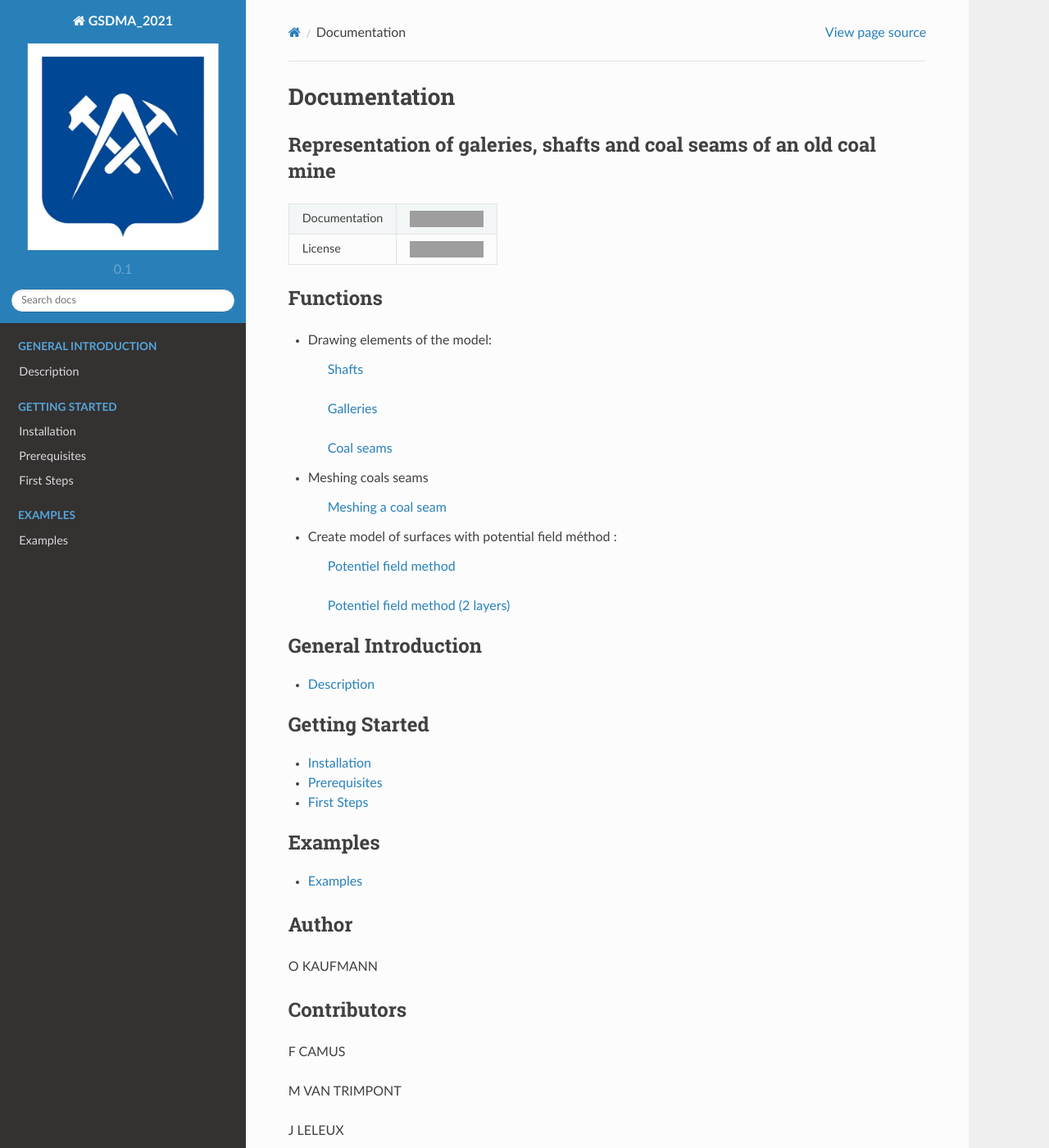
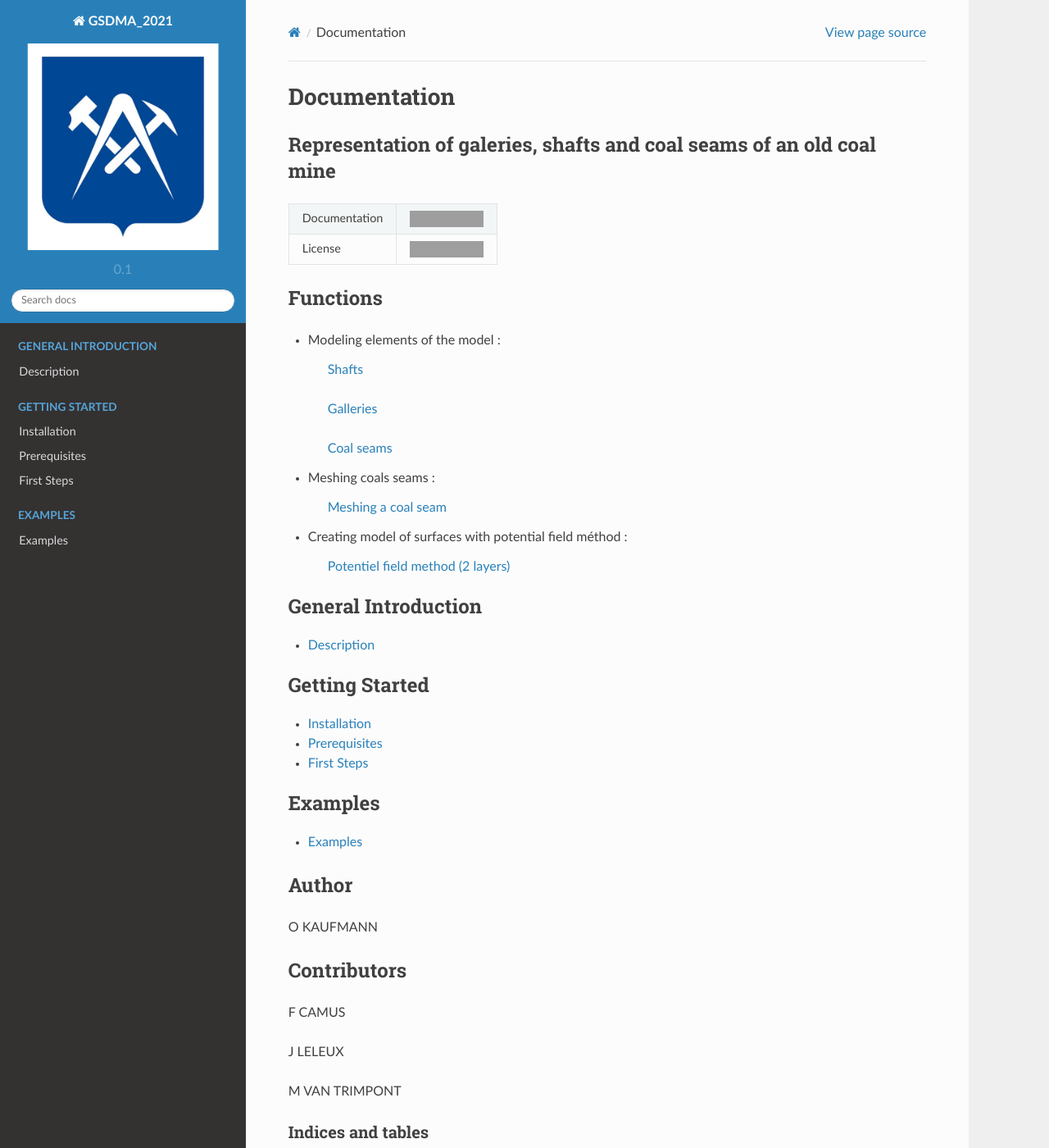
Before and after one commit to kaufmanno/GSDMA_2021, a Sphinx documentation site: the page built from docs/source/index.rst, in a window 1280 px wide and 1400 px high. Shown: the whole window at 82% size. Built offline with Sphinx 7.4.7 and the Read the Docs theme 2.0.0, drawn with Linux system fonts in a browser that asks for light colours; grey boxes are pictures that could not be loaded.

Commit message:
updates index

```diff
--- a/docs/source/index.rst
+++ b/docs/source/index.rst
@@ -31,23 +31,21 @@
 
 Functions
 """""""""
-* Drawing elements of the model:
+* Modeling elements of the model :
 
-    `Shafts <https://github.com/kaufmanno/gsdma_2021/blob/develop/docs/source/examples/basic/Shafts-checkpoint.ipynb>`_
+    `Shafts <https://github.com/kaufmanno/gsdma_2021/blob/develop/docs/source/examples/basic/Shafts%20modeling.ipynb>`_
 
-    `Galleries <https://github.com/kaufmanno/gsdma_2021/blob/develop/docs/source/examples/basic/Galleries%20-%20Tube.ipynb>`_
+    `Galleries <https://github.com/kaufmanno/gsdma_2021/blob/develop/docs/source/examples/basic/Galleries%20modeling.ipynb>`_
 
-    `Coal seams <https://github.com/kaufmanno/gsdma_2021/blob/develop/docs/source/examples/basic/Coal%20Seams-checkpoint.ipynb>`_
+    `Coal seams <https://github.com/kaufmanno/gsdma_2021/blob/develop/docs/source/examples/basic/Coal%20Seams%20modeling.ipynb>`_
 
-* Meshing coals seams
+* Meshing coals seams :
 
-    `Meshing a coal seam <https://github.com/kaufmanno/gsdma_2021/blob/develop/docs/source/examples/basic/trial%20at%20meshing%20a%20coal%20seam%20using%20a%20PolyData.ipynb>`_
+    `Meshing a coal seam <https://github.com/kaufmanno/gsdma_2021/blob/develop/docs/source/examples/basic/Meshing%20a%20coal%20seam.ipynb>`_
 
-* Create model of surfaces with potential field méthod :
+* Creating model of surfaces with potential field méthod :
 
-    `Potentiel field method <https://github.com/kaufmanno/gsdma_2021/blob/develop/docs/source/examples/basic/potential_field__method.ipynb>`_
-
-    `Potentiel field method (2 layers) <https://github.com/kaufmanno/gsdma_2021/blob/develop/docs/source/examples/basic/potential_field_method_2_layers_to_vtk.ipynb>`_
+    `Potentiel field method (2 layers) <https://github.com/kaufmanno/gsdma_2021/blob/develop/docs/source/examples/basic/potential%20field%20method%202%20layers.ipynb>`_
 
 
 
@@ -84,9 +82,9 @@
 """"""""""""
 F CAMUS
 
+J LELEUX
+
 M VAN TRIMPONT
-
-J LELEUX
 
 
 Indices and tables
```
